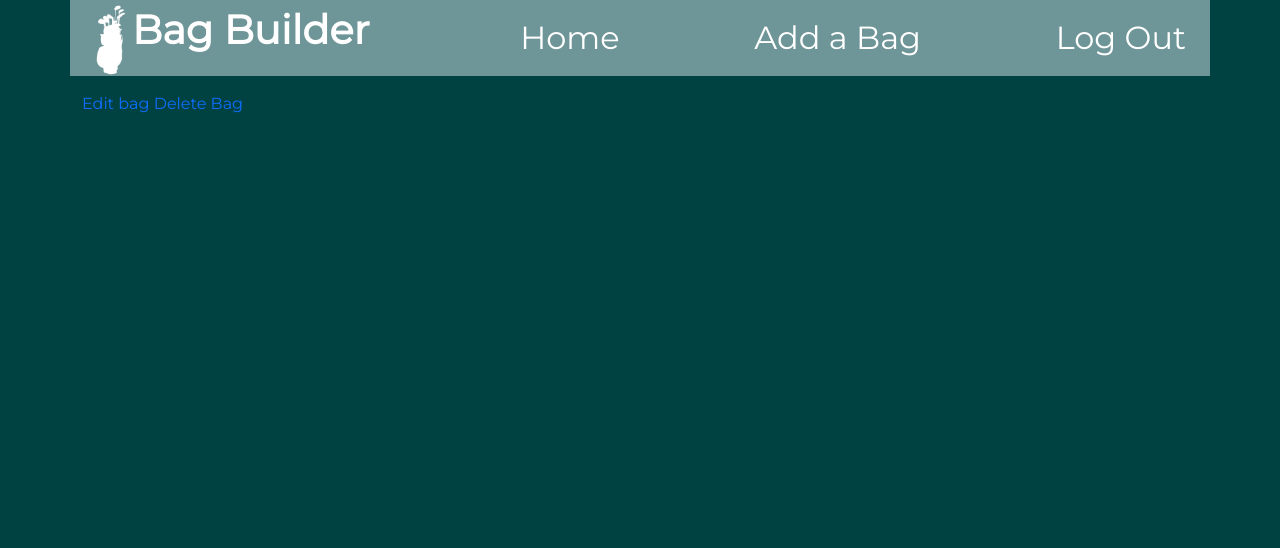
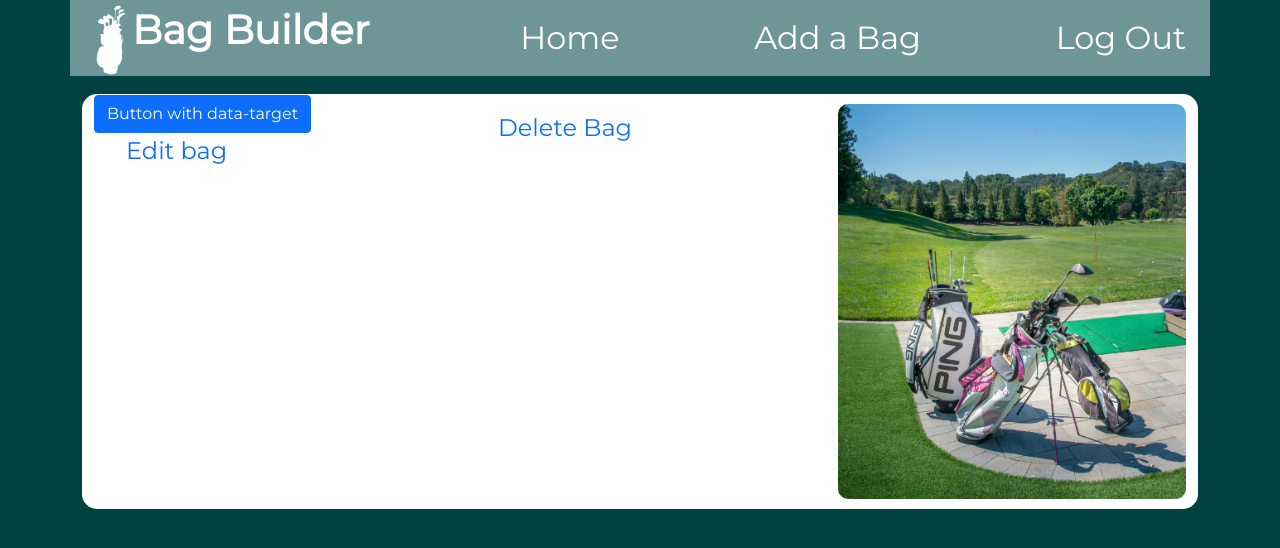
Before and after one commit to Col-R/golfbag-builder, a Flask app: template flask_app/templates/show_bag.html in a window 1280 px wide. Shown: the top 548 px of the page. Run offline with Flask 2, Linux system fonts and the light colour scheme; the template is opened without the code that fills it, so the values that code supplies are empty; some libraries are stand-ins or nearby versions.

Commit message:
img styling for show page

```diff
--- a/flask_app/static/css/style.css
+++ b/flask_app/static/css/style.css
@@ -74,7 +74,7 @@ a:hover {
     background-color: #FFFFFF;
     border-radius: 15px;
     margin: 5px;
-    max-height: 500px;
+    max-height: 750px;
     display: flex;
     flex-direction: column;
     overflow-x: hidden;
@@ -133,3 +133,30 @@ ul{
     height: auto;
     bottom: 0px;
 }
+
+/*View Bag*/
+
+.show_main{
+    background-color: #FFFFFF;
+    color: #004242;
+    border-radius: 15px;
+    font-size: 1.5em;
+    margin: 10px 0px;
+
+
+}
+
+.show_content {
+    display: flex;
+
+    flex-direction: column;
+    align-content: space-between;
+}
+
+#show_img{
+    height: auto;
+    width: 100%;
+
+    margin: 10px 0px;
+    border-radius: 10px;
+}
--- a/flask_app/templates/show_bag.html
+++ b/flask_app/templates/show_bag.html
@@ -13,7 +13,7 @@
   <link rel="preconnect" href="https://fonts.googleapis.com">
   <link rel="preconnect" href="https://fonts.gstatic.com" crossorigin>
   <link href="https://fonts.googleapis.com/css2?family=Montserrat&display=swap" rel="stylesheet">
-  <title>Add a Bag</title>
+  <title>View Bag</title>
 </head>
 
 <body>
@@ -34,24 +34,61 @@
 
       </div>
     </div>
+    <div class = "row">
       <h1>{{ bag.name }}</h1>
+    </div>
+    <div class="row show_main">
+      <div class="col-4 ">
+        <div class="show_content">
 
-    <!-- Todo create a collapsible button for each item in the bag. Label  = Driver, woods, etc. revealed content will be {{bag.driver}} {{bag.wedges}} etc -->
 
-    <ul>
+        </div>
+        <button class="btn btn-primary" type="button" data-toggle="collapse" data-target="#collapseLeft" aria-expanded="false" aria-controls="collapseExample">
+          Button with data-target
+        </button>
+        <ul class = "show_content collapse" id="collapseLeft">
           <li>{{bag.driver}}</li>
           <li>{{bag.woods}}</li>
           <li>{{bag.hybrids}}</li>
+        </ul>
+        <ul>
+          <li>
+            {% if bag.user_id == session.user_id%}
+            <a href="/edit/{{bag.id}}">Edit bag</a>
+          {% endif %}
+          </li>
+        </ul>
+
+      </div>
+      <div class="col-4 show_content">
+        <ul>
           <li>{{bag.irons}}</li>
           <li>{{bag.wedges}}</li>
           <li>{{bag.putter}}</li>
         </ul>
+        <ul>
+          <li>
             {% if bag.user_id == session.user_id%}
-
-      <a href="/edit/{{bag.id}}">Edit bag</a>
             <a href="/bag/delete/{{bag.id}}">Delete Bag</a>
           {% endif %}
-</body>
+          </li>
+        </ul>
+
+      </div>
+      <div class="col-4">
+        <img src="/static/img/view_sidebar.jpg" alt="golf bags" id = "show_img">
+      </div>
     </div>
 
+
+    <!-- Todo create a collapsible button for each item in the bag. Label  = Driver, woods, etc. revealed content will be {{bag.driver}} {{bag.wedges}} etc -->
+
+  </div>
+<!-- scripts -->
+  <script src="https://code.jquery.com/jquery-3.2.1.slim.min.js" integrity="sha384-KJ3o2DKtIkvYIK3UENzmM7KCkRr/rE9/Qpg6aAZGJwFDMVNA/GpGFF93hXpG5KkN" crossorigin="anonymous"></script>
+<script src="https://cdnjs.cloudflare.com/ajax/libs/popper.js/1.12.9/umd/popper.min.js" integrity="sha384-ApNbgh9B+Y1QKtv3Rn7W3mgPxhU9K/ScQsAP7hUibX39j7fakFPskvXusvfa0b4Q" crossorigin="anonymous"></script>
+<script src="https://maxcdn.bootstrapcdn.com/bootstrap/4.0.0/js/bootstrap.min.js" integrity="sha384-JZR6Spejh4U02d8jOt6vLEHfe/JQGiRRSQQxSfFWpi1MquVdAyjUar5+76PVCmYl" crossorigin="anonymous"></script>
+</body>
+
+
 </html>
```
Also changed, not shown: flask_app/static/img/view_sidebar.jpg (added). Lines whose indentation alone changed are shown as unchanged.
